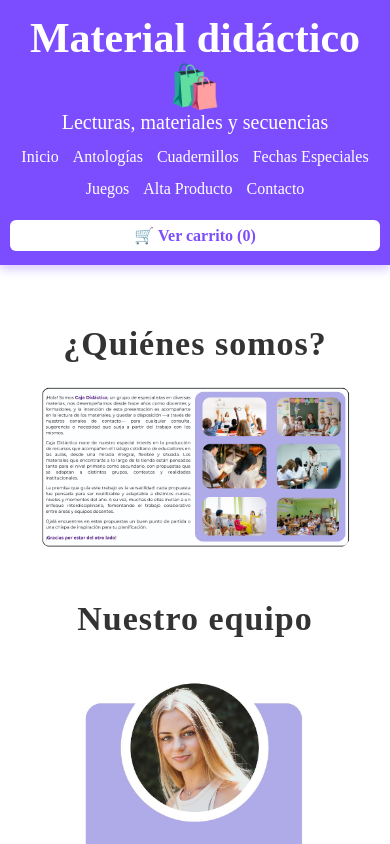
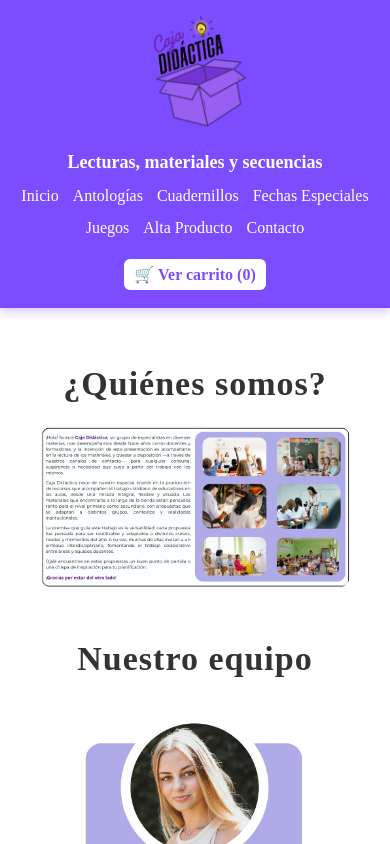
Before and after one commit to andreo013/preentrega-react-andrea-ochoa, a React (Vite) app: page / in a window 390 px wide. Shown: the top 844 px of the page. Built offline with nearby package versions, Linux system fonts and the light colour scheme.

Commit message:
Nuevo header con logo y responsive corregido

```diff
--- a/src/App.css
+++ b/src/App.css
@@ -162,7 +162,7 @@
 }
 
 body {
-  padding-top: 180px;
+  padding-top: 130px;
 }
 
 
@@ -170,7 +170,7 @@ body {
 @media (max-width: 900px) {
 
   body {
-    padding-top: 260px;
+    padding-top: 300px;
   }
 
   .card-producto {
--- a/src/componentes/Header/Header.jsx
+++ b/src/componentes/Header/Header.jsx
@@ -7,13 +7,19 @@ function Header() {
   return (
     <header className={styles.header}>
 
-      <h1 className={styles.titulo}>
-        Material didáctico 🛍️
-      </h1>
+      <div className={styles.superior}>
+
+        <img
+          src="/images/logo.png"
+          alt="Caja Didáctica"
+          className={styles.logo}
+        />
 
         <p className={styles.subtitulo}>
           Lecturas, materiales y secuencias
         </p>
+
+      </div>
 
       <nav className={styles.nav}>
 
--- a/src/componentes/Header/Header.module.css
+++ b/src/componentes/Header/Header.module.css
@@ -5,21 +5,32 @@
   background-color: #7c4dff;
   color: white;
   text-align: center;
-  padding: 20px;
+  padding: 16px 20px 14px 20px;
   width: 100%;
+  height: 135px;
   box-shadow: 0 4px 10px rgba(124, 77, 255, 0.3);
 }
 
-.titulo {
-  margin: 0;
+.superior {
+  position: relative;
+}
+
+.logo {
+  width: 140px;
+  height: auto;
+  position: absolute;
+  left: 35px;
+  top: -15px;
 }
 
 .subtitulo {
   margin: 0;
+  font-size: 24px;
+  font-weight: bold;
 }
 
 .nav {
-  margin-top: 20px;
+  margin-top: 22px;
   display: flex;
   justify-content: center;
   position: relative;
@@ -55,19 +66,30 @@
 @media (max-width: 900px) {
 
   .header {
-    padding: 14px 10px;
+    height: auto;
+    padding: 14px 10px 18px 10px;
   }
 
-  .titulo {
-    font-size: 42px;
+  .superior {
+    display: flex;
+    flex-direction: column;
+    align-items: center;
+  }
+
+  .logo {
+    position: static;
+    width: 120px;
+    margin: 0 auto 10px auto;
   }
 
   .subtitulo {
-    font-size: 20px;
+    font-size: 18px;
+    margin-top: 8px;
   }
 
   .nav {
     flex-direction: column;
+    align-items: center;
     gap: 12px;
     margin-top: 14px;
   }
```
Also changed, not shown: public/images/logo.png (added). Lines whose indentation alone changed are shown as unchanged.
